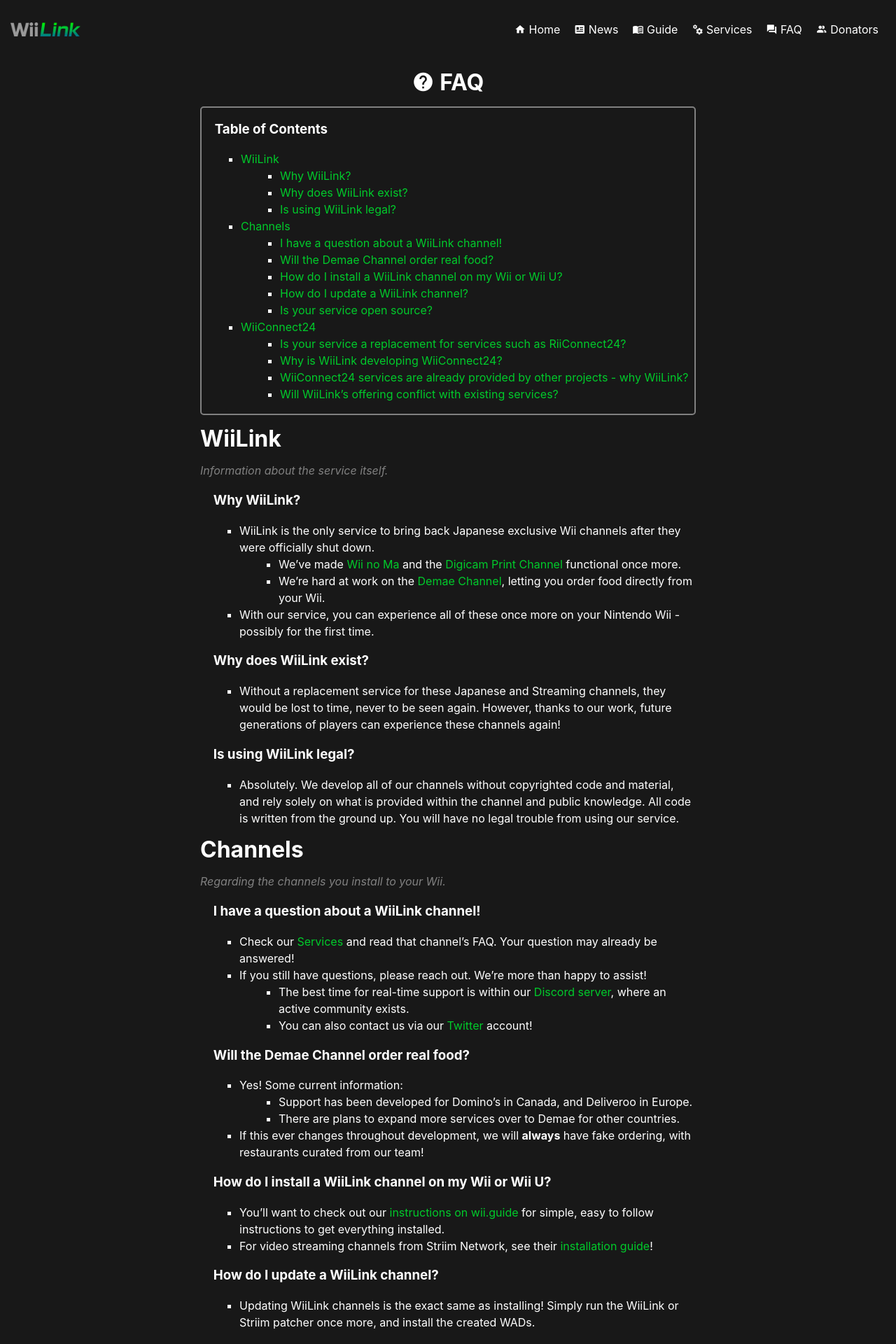
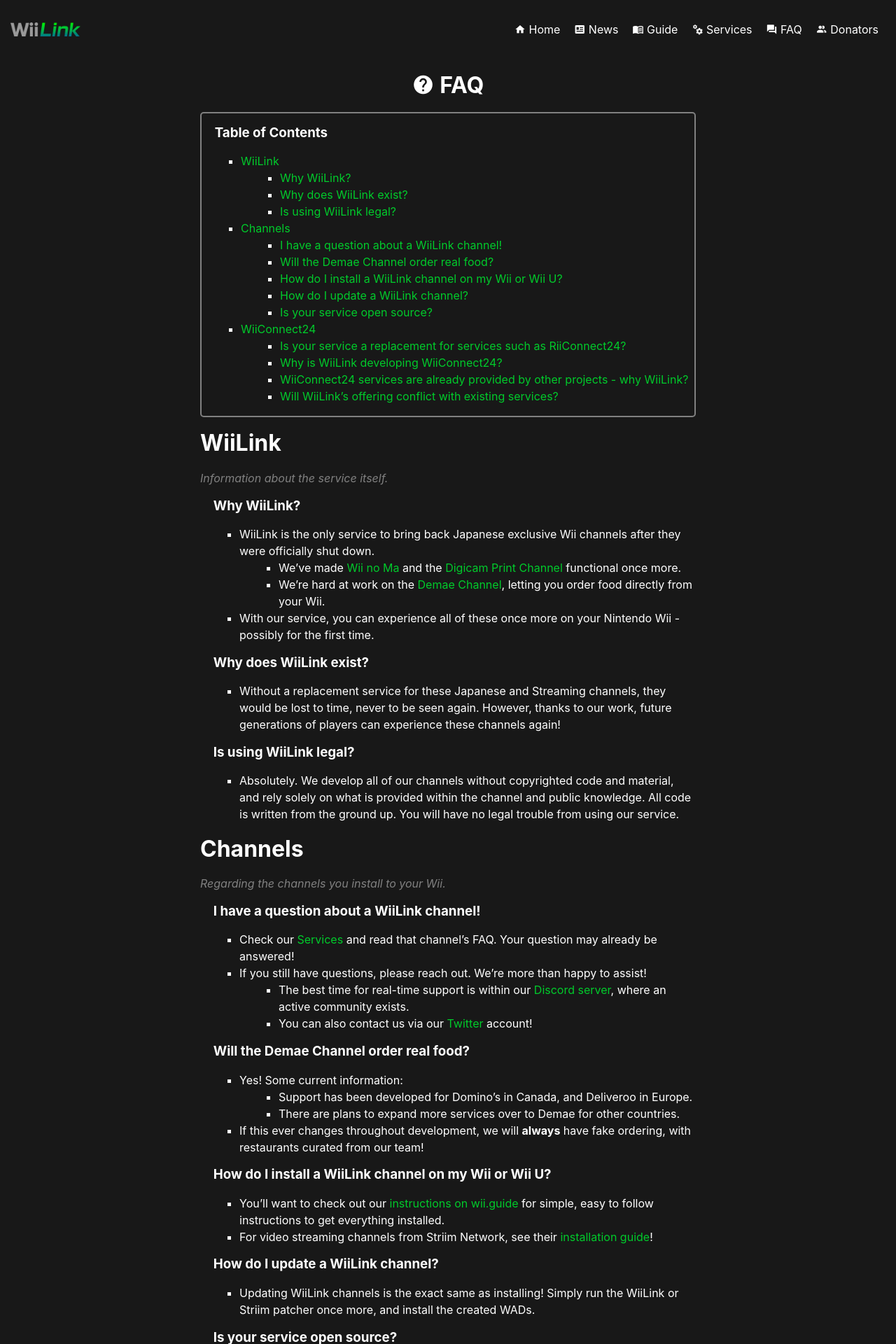
Before and after one commit to WiiLink24/WiiLink24.github.io, a Jekyll site: the page built from faq.md, in a window 1280 px wide. Shown: the top 1920 px of the page at 70% size. Built offline with Jekyll 4.4.1, drawn with Linux system fonts in a browser that asks for light colours.

Commit message:
Apply line-height across entire site

```diff
--- a/css/style.css
+++ b/css/style.css
@@ -3,6 +3,12 @@
     font-family: -apple-system, BlinkMacSystemFont, 'Segoe UI', Roboto, Oxygen, Ubuntu, Cantarell, 'Open Sans', 'Helvetica Neue', sans-serif;
     background-color: #181818;
     color: white;
+    line-height: 1.5em;
+}
+
+/* Do not apply line height to headers. */
+h1, h2, h3, h4 {
+    line-height: 1em;
 }
 
 /* For navbar */
--- a/faq.md
+++ b/faq.md
@@ -7,10 +7,6 @@
 <style>
 h3, ul {
     margin-left: 1em;
-}
-
-body {
-    line-height: 1.5em;
 }
 
 /* For title pairs, do not pad between. */
```
